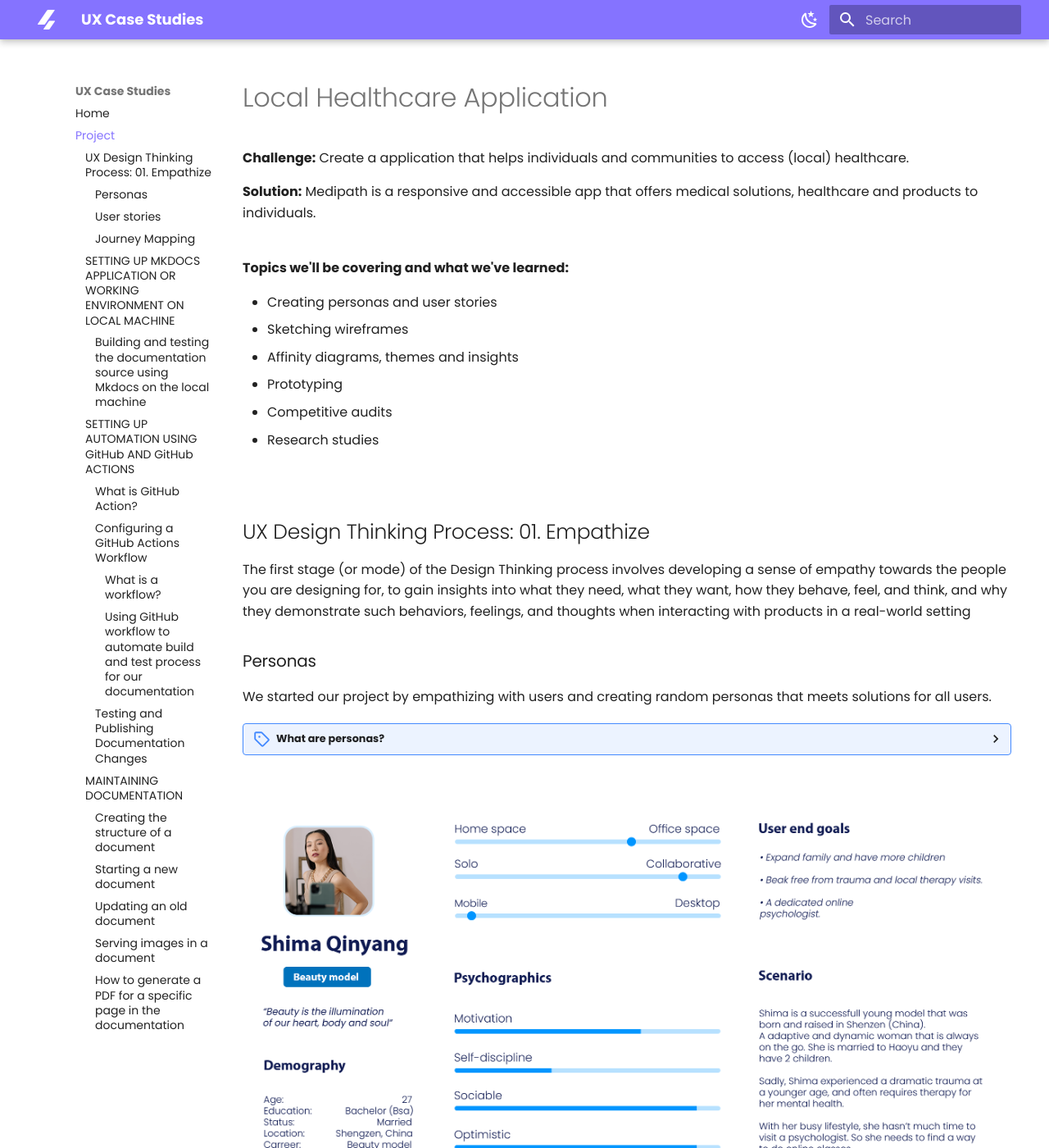
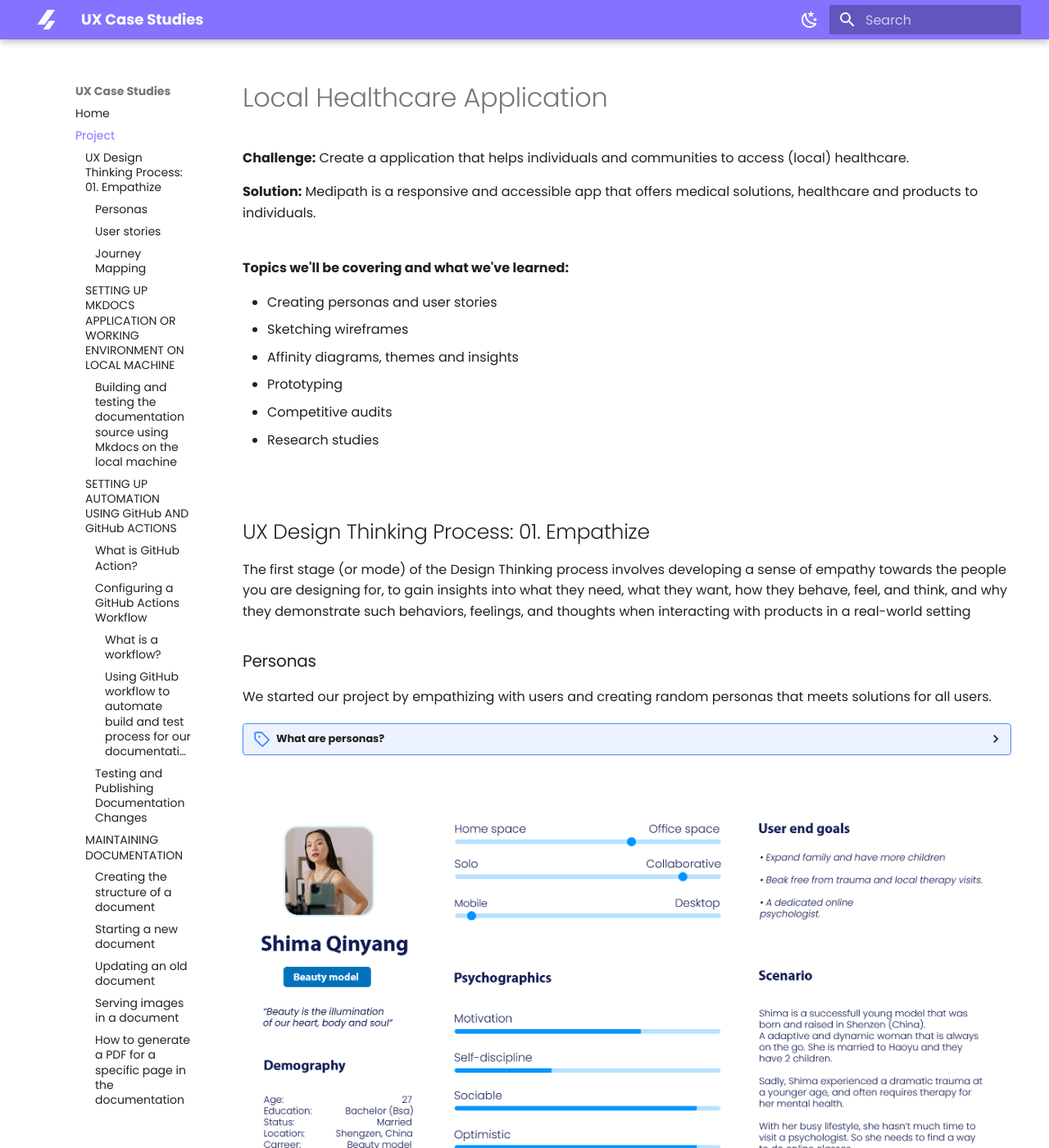
Before and after one commit to divstackio/docs-study, an MkDocs documentation site: the page built from docs/project.md, in a window 1280 px wide and 1400 px high. Shown: the whole window at 82% size. Built offline with MkDocs 1.6.1 and Material for MkDocs 9.7.7, drawn with Linux system fonts in a browser that asks for light colours.

Commit message:
Update custom.css

```diff
--- a/docs/css/custom.css
+++ b/docs/css/custom.css
@@ -13,6 +13,7 @@
 
 div.md-sidebar.md-sidebar--primary > .md-sidebar__scrollwrap{
   margin-left: 50px;
+  padding-right: 25px;
 }
 
 img.float-left {
```
